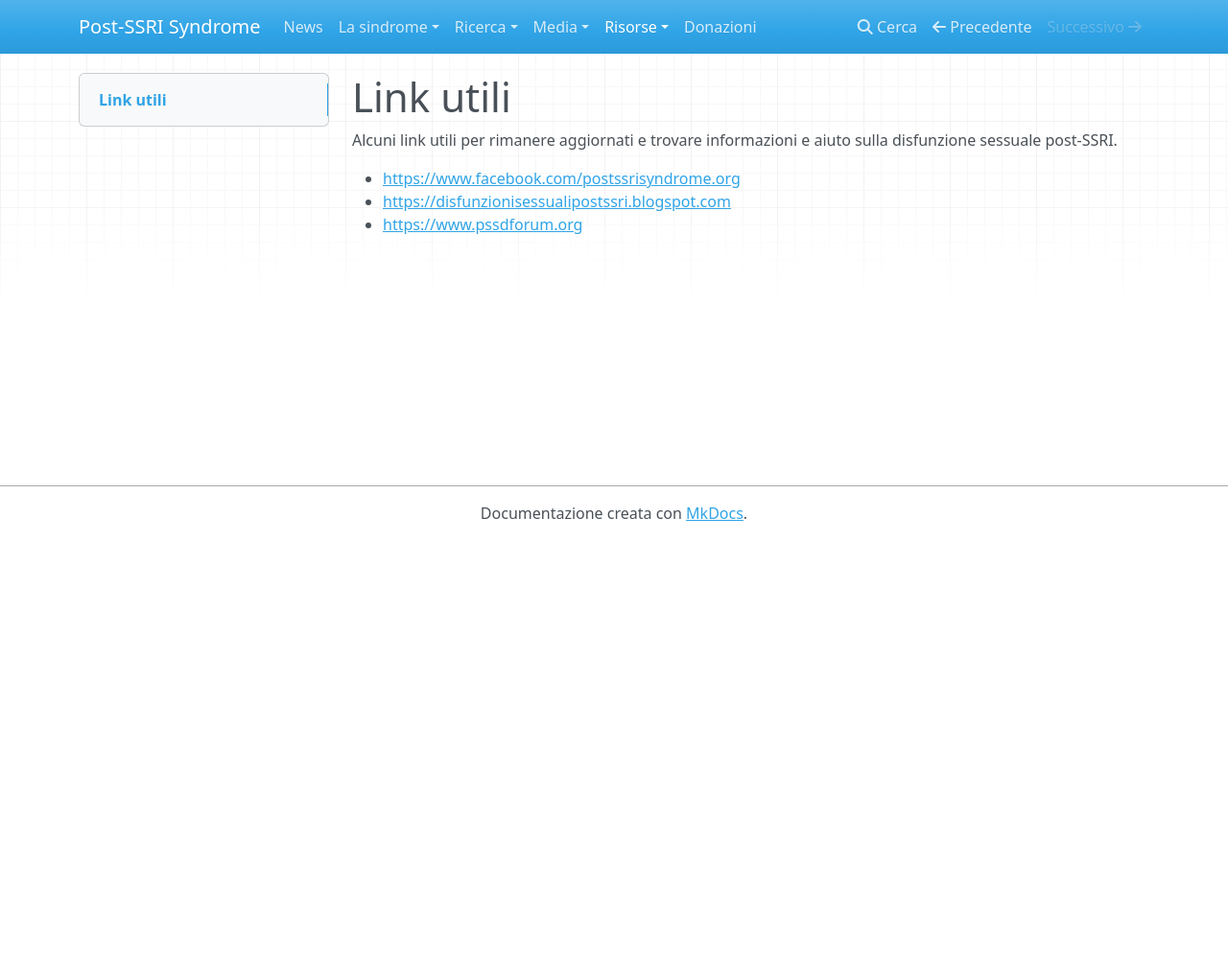
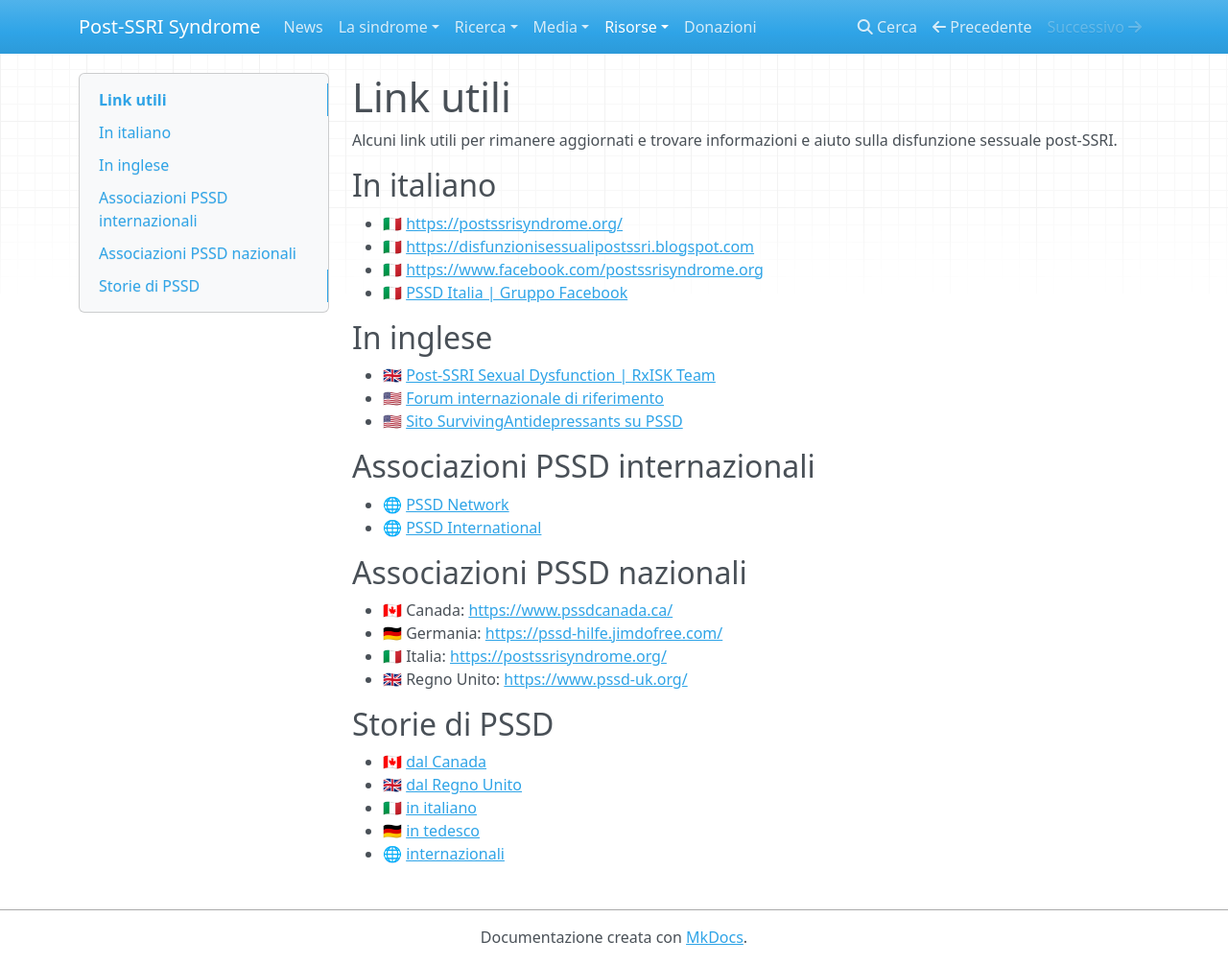
Before and after one commit to postssrisyndrome/windmill, an MkDocs documentation site: the page built from docs/risorse/links.md, in a window 1280 px wide and 1005 px high. Shown: the whole window at 96% size. Built offline with MkDocs 1.6.1, drawn with Linux system fonts in a browser that asks for light colours; nearby versions of some CDN libraries.

Commit message:
links: estensione notevole

```diff
--- a/docs/risorse/links.md
+++ b/docs/risorse/links.md
@@ -2,6 +2,35 @@
 
 Alcuni link utili per rimanere aggiornati e trovare informazioni e aiuto sulla disfunzione sessuale post-SSRI.
 
-* [https://www.facebook.com/postssrisyndrome.org](https://www.facebook.com/postssrisyndrome.org)
-* [https://disfunzionisessualipostssri.blogspot.com](https://disfunzionisessualipostssri.blogspot.com)
-* [https://www.pssdforum.org](https://www.pssdforum.org)
+## In italiano
+
+* 🇮🇹 [https://postssrisyndrome.org/](https://postssrisyndrome.org/)
+* 🇮🇹 [https://disfunzionisessualipostssri.blogspot.com](https://disfunzionisessualipostssri.blogspot.com)
+* 🇮🇹 [https://www.facebook.com/postssrisyndrome.org](https://www.facebook.com/postssrisyndrome.org)
+* 🇮🇹 [PSSD Italia | Gruppo Facebook](https://www.facebook.com/groups/638493390212683/about/)
+
+## In inglese
+
+* 🇬🇧 [Post-SSRI Sexual Dysfunction | RxISK Team](https://rxisk.org/post-ssri-sexual-dysfunction-pssd/)
+* 🇺🇸 [Forum internazionale di riferimento](https://www.pssdforum.org)
+* 🇺🇸 [Sito SurvivingAntidepressants su PSSD](https://www.survivingantidepressants.org/search/?q=PSSD&quick=1)
+
+## Associazioni PSSD internazionali
+
+* 🌐 [PSSD Network](https://www.pssdnetwork.org)
+* 🌐 [PSSD International](https://www.pssd.info/)
+
+## Associazioni PSSD nazionali
+
+* 🇨🇦 Canada: [https://www.pssdcanada.ca/](https://www.pssdcanada.ca/)
+* 🇩🇪 Germania: [https://pssd-hilfe.jimdofree.com/](https://pssd-hilfe.jimdofree.com/)
+* 🇮🇹 Italia: [https://postssrisyndrome.org/](https://postssrisyndrome.org/)
+* 🇬🇧 Regno Unito: [https://www.pssd-uk.org/](https://www.pssd-uk.org/)
+
+## Storie di PSSD
+
+* 🇨🇦 [dal Canada](https://www.pssdcanada.ca/our-stories)
+* 🇬🇧 [dal Regno Unito](https://www.pssd-uk.org/our-stories-uk)
+* 🇮🇹 [in italiano](../la-sindrome/storie.md)
+* 🇩🇪 [in tedesco](https://pssd-hilfe.jimdofree.com/aktion-100stories/)
+* 🌐 [internazionali](https://www.pssdcanada.ca/international)
```
